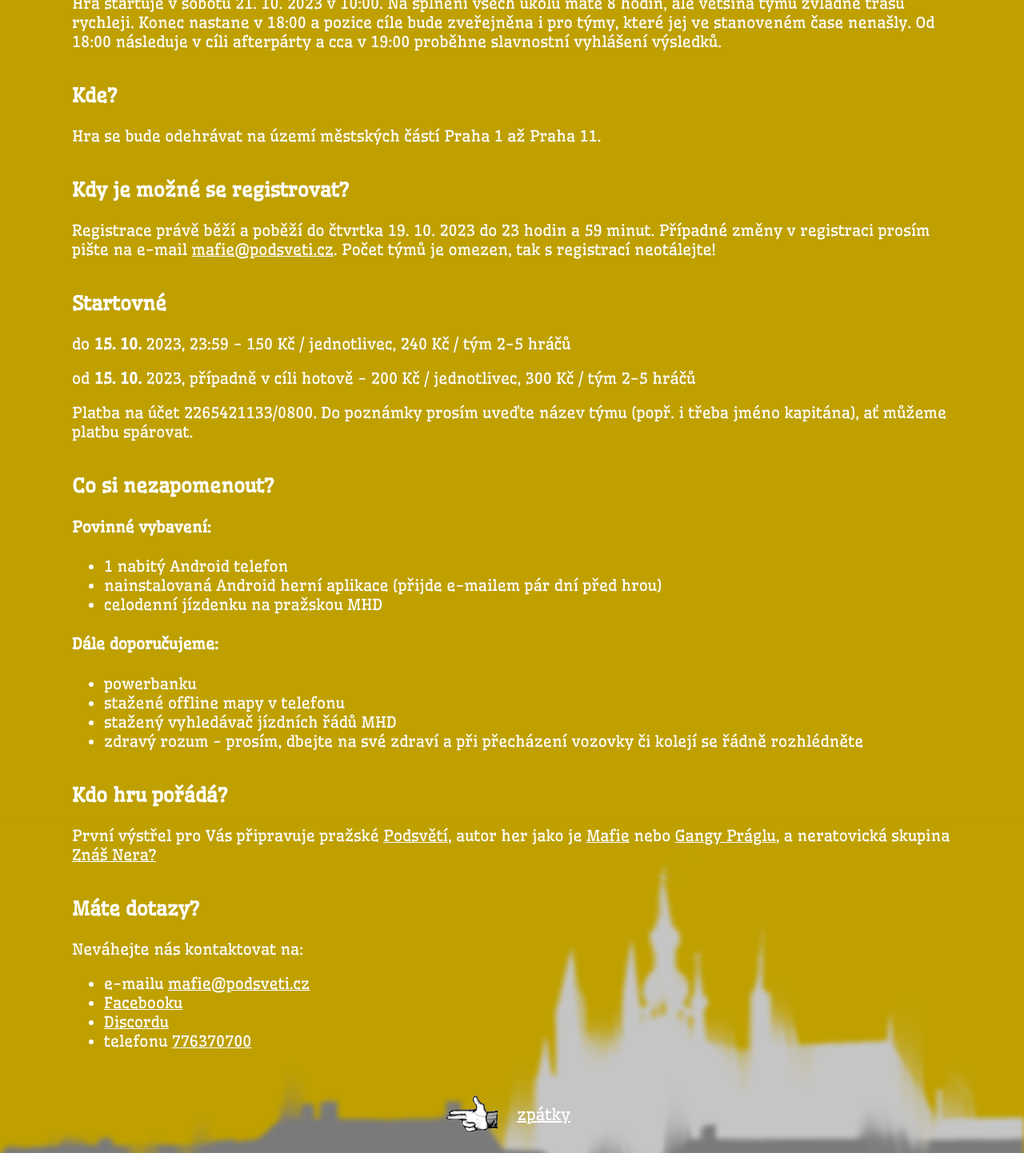
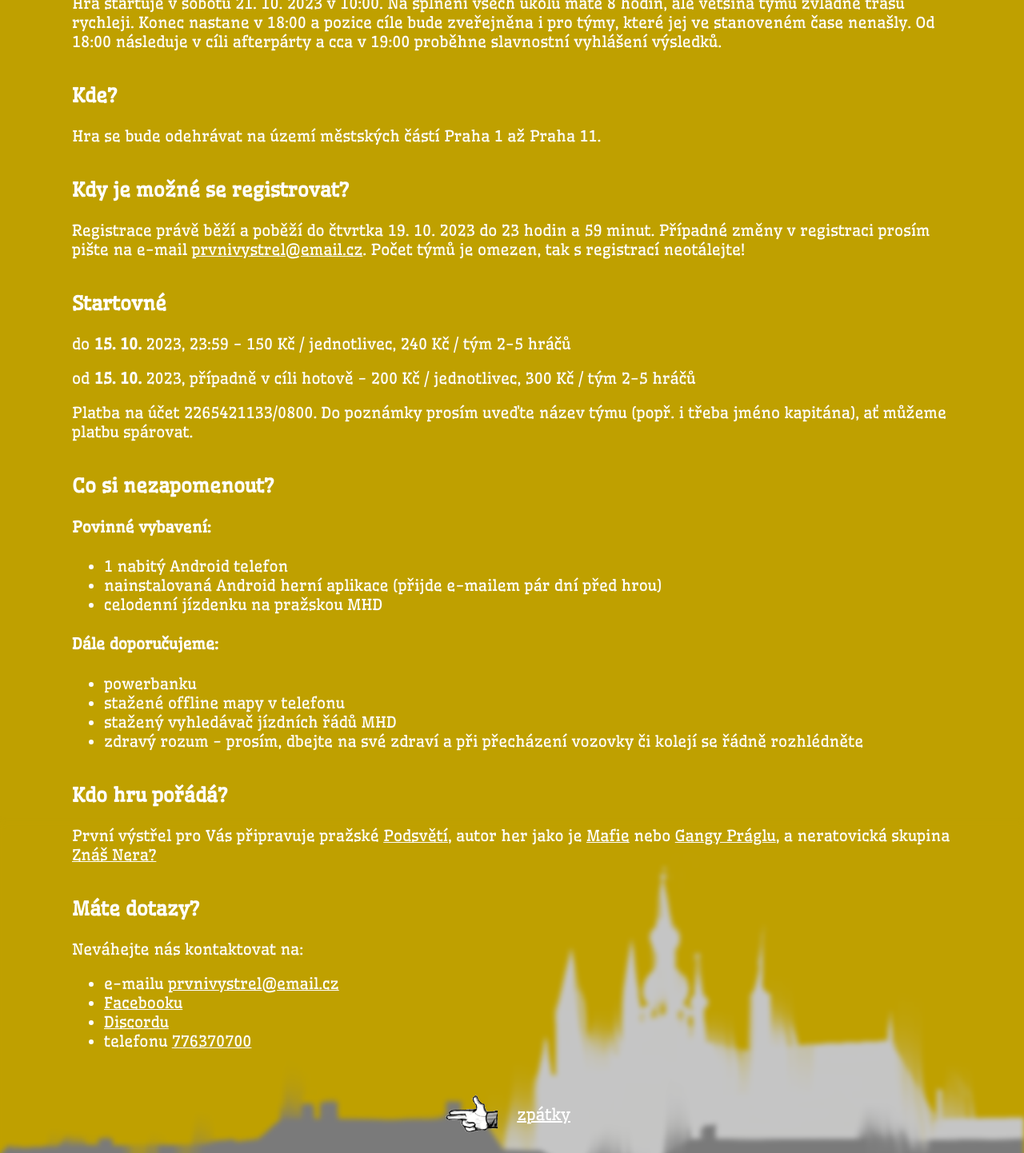
Before and after one commit to panda098/prvni-vystrel, a React (Create React App) app: page /pravidla in a window 1280 px wide. Shown: the part 1411-2853 px from the top of the page at 80% size. Built offline with nearby package versions, Linux system fonts and the light colour scheme.

Commit message:
change email

```diff
--- a/src/Rules.js
+++ b/src/Rules.js
@@ -95,9 +95,9 @@ export default function Rules() {
           59 minut. Případné změny v registraci prosím pište na e-mail{" "}
           <a
             className="link"
-            href="mailto:mafie@podsveti.cz?subject=První výstřel"
+            href="mailto:prvnivystrel@email.cz?subject=První výstřel"
           >
-            mafie@podsveti.cz
+            prvnivystrel@email.cz
           </a>
           . Počet týmů je omezen, tak s registrací neotálejte!
         </p>
@@ -158,9 +158,9 @@ export default function Rules() {
             e-mailu{" "}
             <a
               className="link"
-              href="mailto:mafie@podsveti.cz?subject=První výstřel"
+              href="mailto:prvnivystrel@email.cz?subject=První výstřel"
             >
-              mafie@podsveti.cz
+              prvnivystrel@email.cz
             </a>
           </li>
           <li>
```
